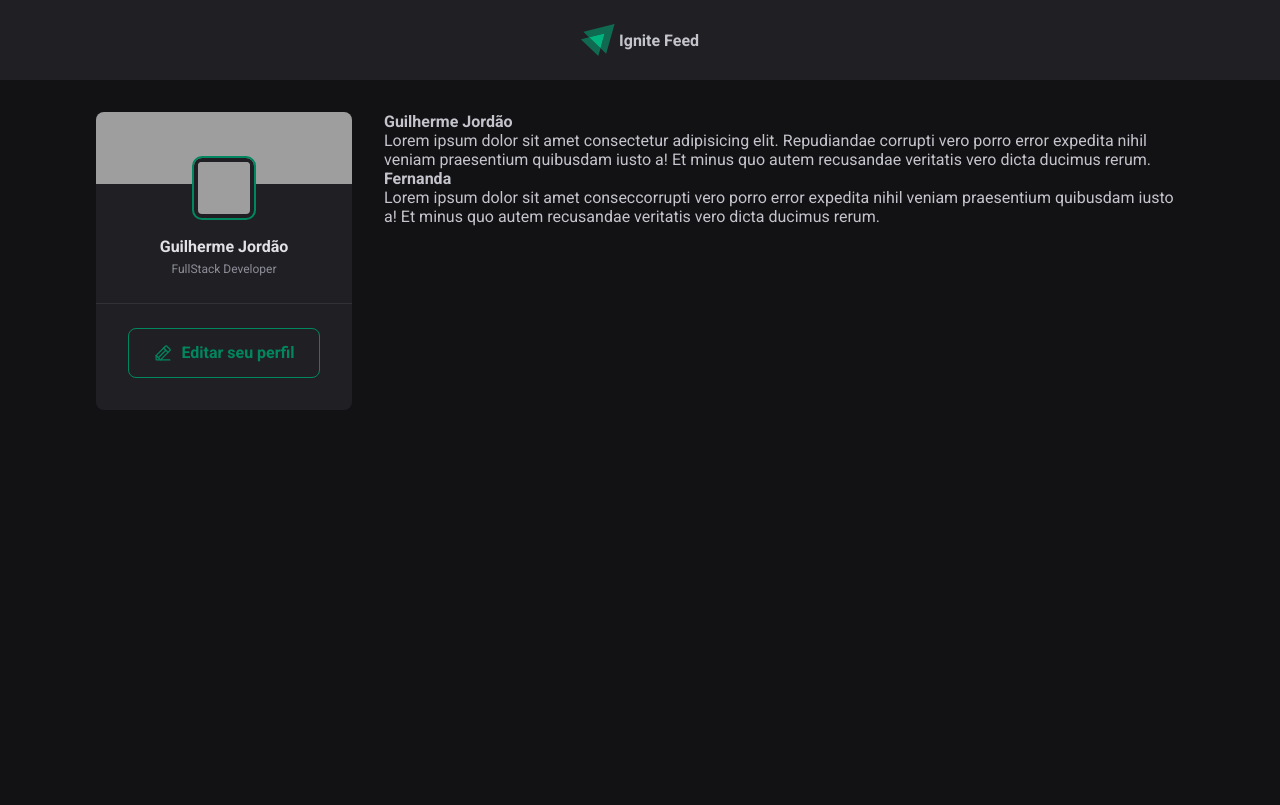
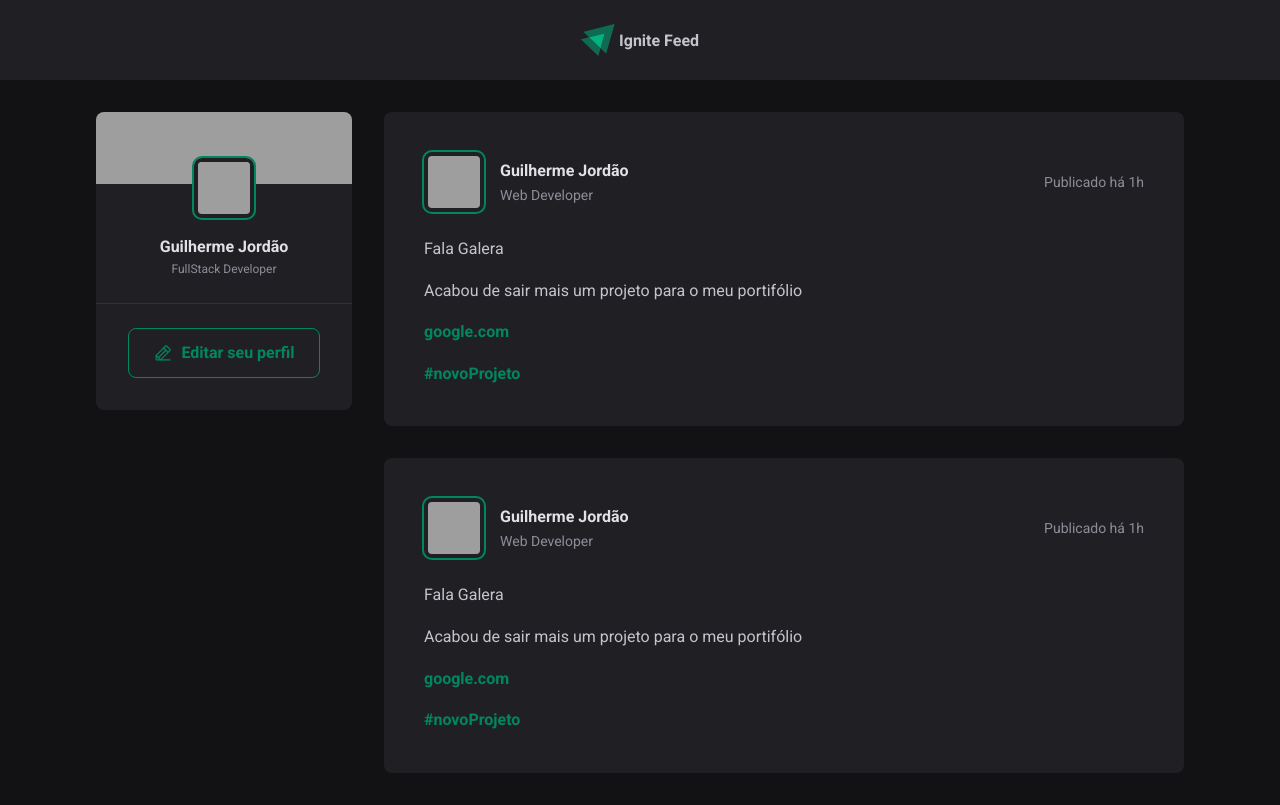
Before and after one commit to jordaomoraes/ignite-projects, a React (Vite) app in the folder 2022/projeto1/01-fundamentos-reactjs/: page / in a window 1280 px wide. Built offline with nearby package versions, Linux system fonts and the light colour scheme; grey boxes are pictures that could not be loaded.

Commit message:
chore(post-component): adicionado componente e css

```diff
--- a/2022/projeto1/01-fundamentos-reactjs/package.json
+++ b/2022/projeto1/01-fundamentos-reactjs/package.json
@@ -9,6 +9,7 @@
     "preview": "vite preview"
   },
   "dependencies": {
+    "phosphor-react": "^1.4.1",
     "react": "^18.2.0",
     "react-dom": "^18.2.0"
   },
--- a/2022/projeto1/01-fundamentos-reactjs/src/App.jsx
+++ b/2022/projeto1/01-fundamentos-reactjs/src/App.jsx
@@ -1,5 +1,5 @@
 import { Header } from './components/Header'
-import { Post } from './Post'
+import { Post } from './components/Post'
 import './global.css'
 import styles from './App.module.css'
 import { Sidebar } from './components/Sidebar'
--- /dev/null
+++ b/2022/projeto1/01-fundamentos-reactjs/src/components/Post.jsx
@@ -0,0 +1,29 @@
+import styles from './Post.module.css'
+
+export function Post() {
+    return (
+      <article className={styles.post}>
+        <header>
+            <div className={styles.author}>
+                <img className={styles.avatar} src="https://github.com/jordaomoraes.png" alt="" />
+                <div className={styles.authorInfo}>
+                    <strong>Guilherme Jordão</strong>
+                    <span>Web Developer</span>
+                </div>
+            </div>
+            <time title="11 de maio as 02:00" dateTime='2022-05-08 02:00:12'> Publicado há 1h</time>
+        </header>
+
+        <div className={styles.content}>
+
+            <p>Fala Galera</p>
+
+            <p>Acabou de sair mais um projeto para o meu portifólio</p>
+
+            <p> <a href=""> google.com</a></p>
+
+            <p><a href="">#novoProjeto</a></p>
+        </div>
+      </article>
+    );
+}
--- /dev/null
+++ b/2022/projeto1/01-fundamentos-reactjs/src/components/Post.module.css
@@ -0,0 +1,74 @@
+.post{
+    background: var(--gray-800);
+    border-radius: 8px;
+    padding: 2.5rem;
+}
+
+.post + .post {
+
+    margin-top: 2rem;
+}
+
+.content{
+
+    line-height: 1.6;
+    color: var(--gray-300);
+    margin-top: 1.5rem;
+}
+
+.content p {
+    margin-top: 1rem;
+}
+
+.content a {
+    font-weight: bold;
+    color: var(--green-500);
+    text-decoration: none;
+}
+
+.content a:hover {
+    color: var(--green-300);
+}
+
+.post > header {
+    display: flex;
+    align-items: center;
+    justify-content: space-between;
+}
+
+.post > header time {
+    font-size: 0.875rem;
+    color: var(--gray-400);
+}
+
+.author {
+
+    display: flex;
+    align-items: center;
+    gap: 1rem;
+}
+
+.author img {
+
+    width: calc(3rem + 12px);
+    height: calc(3rem + 12px);
+    border-radius: 8px;
+    border: 4px solid var(--gray-800);
+
+    outline: 2px solid var(--green-500);
+
+
+}
+
+.authorInfo strong {
+    display: block;
+    color: var(--gray-100);
+    line-height: 1.6;
+}
+
+.authorInfo span {
+    display: block;
+    font-size: 0.875rem;
+    color: var(--gray-400);
+    line-height: 1.6;
+}
--- a/2022/projeto1/01-fundamentos-reactjs/src/global.css
+++ b/2022/projeto1/01-fundamentos-reactjs/src/global.css
@@ -8,6 +8,7 @@
     --gray-800: #202024;
     --gray-900: #121214;
 
+    --green-300: #00b37e;
     --green-500: #00875f;
 
 
```
Also changed, not shown: 1 other file (tests, documents, lock files or other folders).
